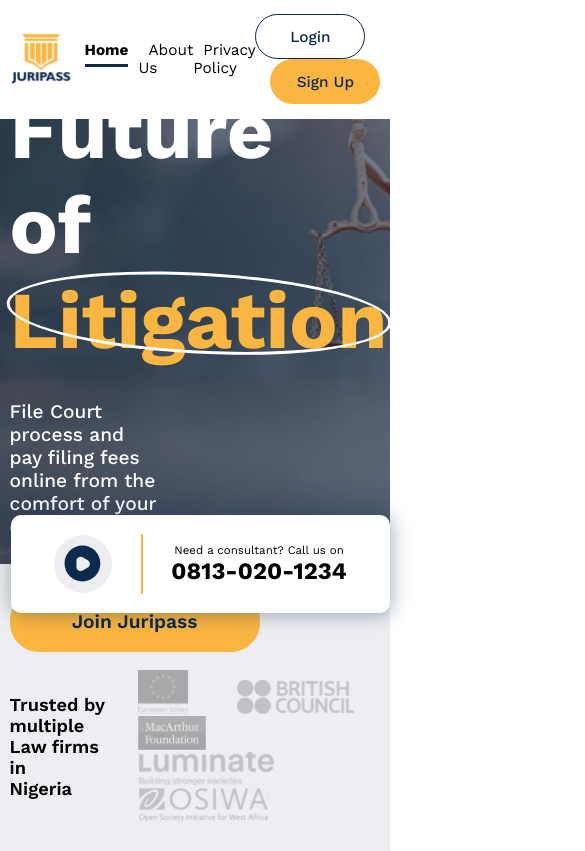
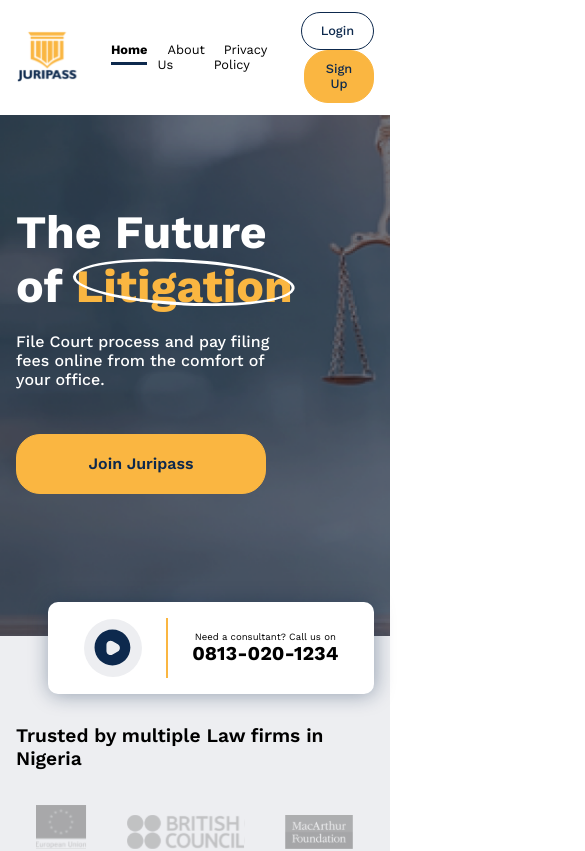
Before and after one commit to mknuel/Juripass-personal, a React (Create React App) app: page / in a window 390 px wide. Shown: the top 851 px of the page, 585 px wide, since content can reach past the window. Built offline with nearby package versions, Linux system fonts and the light colour scheme.

Commit message:
homepage semi-responsiveness

```diff
--- a/src/components/footer/index.tsx
+++ b/src/components/footer/index.tsx
@@ -1,16 +1,23 @@
 import React from 'react'
 import { LOGO } from '../../assets/logos/logo'
+import { BtnPrimary } from '../button'
 
 function Footer() {
   return (
     <div>
       <div className='subscribe'>
-
+        <div>
+          <h1>Subscribe Newsletter</h1>
+          <div className='subscribe-form'>
+            <input type="text" placeholder='Enter your email' />
+            <BtnPrimary>Enter</BtnPrimary>
+          </div>
+        </div>
       </div>
       <footer className='footer con'>
         <div className='footer-con'>
           <div className='footer-left'>
-            <img src={LOGO.LogoLight} alt="logo" />
+            <img src={LOGO.LogoLight} alt='logo' />
             <p>
               We believe that justice delivery in Nigeria will be more effective and efficient if interfaced with technology.
             </p>
@@ -57,6 +64,14 @@
             </div>
           </div>
         </div>
+        <hr className='footer-break'/>
+        <div className='footer-rights'>
+          <span>&copy; 2022 / All Right Reserved</span>
+          <div>
+            <span>Terms</span>
+            <span>Privacy Policy</span>
+          </div>
+        </div>
       </footer>
     </div>
   )
--- a/src/components/header/index.scss
+++ b/src/components/header/index.scss
@@ -1,3 +1,4 @@
+
 .header {
    background-color: var(--color-background-light);
    width: 100%;
@@ -13,7 +14,7 @@
 
 
    &-logo{
-      width: 235px;
+      width: 30%;
    }
 
    &-nav {
@@ -28,9 +29,11 @@
    }
 
    &-btns {
+      width: 30%;
+      text-align: right;
       padding: 1.5em 0;
       & button{
-         width: 110px
+         width: fit-content
       }
       & button:nth-child(2) {
          margin-left: 15px;
--- /dev/null
+++ b/src/components/layout/index.scss
@@ -0,0 +1,6 @@
+#layout {
+  &-footer {
+    background: linear-gradient(180deg, var(--color-background-light) 10%, var(--color-secondary) 10%);
+    color: var(--color-text-light);
+  }
+}
--- a/src/components/layout/index.tsx
+++ b/src/components/layout/index.tsx
@@ -2,6 +2,7 @@
 import { Outlet } from 'react-router-dom'
 import Footer from '../footer'
 import Header from '../header'
+import './index.scss'
 
 function Layout() {
   return (
--- a/src/styles/_mixins.scss
+++ b/src/styles/_mixins.scss
@@ -11,7 +11,7 @@
 		} //600px
 	}
 	@if $breakpoint==tab-port {
-		@media (max-width: 56.25em) {
+		@media (max-width: 60.25em) {
 			@content;
 		} //900px
 	}
--- a/src/styles/index.css
+++ b/src/styles/index.css
@@ -1,26 +1,191 @@
-#layout-body {
-  min-height: 90vh;
+@import url("https://fonts.googleapis.com/css2?family=Work+Sans:wght@200;300;400;500;600;700&display=swap");
+.subscribe {
+  width: 60%;
+  height: 300px;
+  margin: auto;
 }
-#layout-footer {
-  background-color: var(--color-secondary);
-  color: var(--color-text-light);
+
+.footer-con {
+  display: flex;
+  justify-content: space-between;
+  font-size: 16px;
+}
+.footer-con .footer-left {
+  width: 600px;
+}
+.footer-con .footer-left p {
+  width: 300px;
+  line-height: 1.6;
+}
+.footer-con .footer-right {
+  width: 100%;
+  display: flex;
+  flex-wrap: wrap;
+  justify-content: space-between;
+}
+.footer-col-heading {
+  display: flex;
+  align-items: center;
+}
+.footer-col-heading h4 {
+  width: auto;
+  margin-right: 15px;
+}
+.footer-col-heading hr {
+  border: 1px solid var(--color-primary);
+  width: 100px;
+}
+.footer-col ul li {
+  margin: 1em 0;
+}
+
+.heading-sec {
+  font-size: 1.8rem;
+}
+.heading-ter {
+  font-size: 1.6rem;
+}
+
+.dark {
+  color: var(--color-black) !important;
 }
 
 #dashboard {
+  min-height: 100vh;
+  height: auto;
   display: flex;
   align-items: flex-start;
 }
 #dashboard-sidebar {
-  width: 32rem;
-  height: calc(100vh - 6em);
-  padding: 3em;
+  width: max(32rem, 320px);
+  height: 100vh;
+  padding: 1.5rem 3rem;
+  position: sticky;
+  top: 0;
+  left: 0;
   background-color: var(--color-background-light);
 }
 #dashboard-main {
   width: 100%;
-  height: calc(100vh - 6em);
-  padding: 3em;
+  min-height: 100vh;
+  height: auto;
+  padding: 3rem 1.5rem;
   background-color: var(--color-background-dark);
+}
+
+/* .head__user{
+   animation: OpenPopup .3s ease-in-out 1 ;
+}
+
+@keyframes OpenPopup {
+
+    from{
+        width: 3rem;
+        height: 3rem;
+
+    }
+    to{
+        width: 22.6rem;
+        height: 39.3rem;
+    }
+
+}
+ */
+.icon__item {
+  display: flex;
+  justify-content: space-between;
+  padding: 1rem 5rem;
+  font-size: 1.6rem;
+  width: 60%;
+  margin: 1rem auto;
+  color: var(--color-secondary);
+}
+.icon__item svg {
+  fill: currentColor;
+  width: 3rem;
+  height: 3rem;
+}
+
+.icon__item__header {
+  position: sticky;
+  top: 0;
+  color: white;
+  text-transform: capitalize;
+  left: 0;
+  padding: 2rem;
+  background-color: var(--color-secondary);
+}
+
+/* Remove default margin and padding from all elements */
+* {
+  margin: 0;
+  padding: 0;
+}
+
+/* Remove default border from input elements */
+input {
+  border: none;
+  font-family: "Work Sans", sans-serif;
+}
+
+/* Remove default underline from anchor elements */
+a {
+  font-family: "Work Sans", sans-serif;
+  text-decoration: none;
+}
+
+/* Remove default list styles from ul and li elements */
+ul, li {
+  list-style-type: none;
+  font-family: "Work Sans", sans-serif;
+}
+
+/* Remove default outline from button elements */
+button {
+  outline: none;
+  font-family: "Work Sans", sans-serif;
+}
+
+input[type=search]::-webkit-search-cancel-button,
+input[type=search]::-webkit-search-decoration {
+  display: none; /* hide the cancel button and the decoration */
+}
+
+input[type=search] {
+  -webkit-appearance: none; /* remove the default appearance on webkit browsers */
+  appearance: none; /* remove the default appearance on other browsers */
+}
+
+html, body {
+  font-family: "Work Sans", sans-serif;
+  margin: 0;
+  -webkit-font-smoothing: antialiased;
+  -moz-osx-font-smoothing: grayscale;
+}
+
+select {
+  appearance: none;
+  background-color: transparent;
+  border: none;
+  padding: 0 1em 0 0;
+  margin: 0;
+  width: 100%;
+  font-family: inherit;
+  font-size: inherit;
+  cursor: inherit;
+  line-height: inherit;
+}
+
+select::-ms-expand {
+  display: none;
+}
+
+select::after {
+  content: "";
+  width: 0.8em;
+  height: 0.5em;
+  background-color: var(--select-arrow);
+  clip-path: polygon(100% 0%, 0 0%, 50% 100%);
 }
 
 :root {
@@ -29,9 +194,18 @@
   --color-background-light: #FFFFFF;
   --color-background-dark: #EDEEF1;
   --color-text-light: #FFFFFF;
-  --color-text-dark: #231F20;
+  --color-text-dark: #231f2058;
   --color-text-alt: #cbccce;
   --color-text-primary: #9b9b9b;
+  --color-text-mid: #898a8c;
+  --color-green: #5DB975;
+  --color-red: #FA7066;
+  --color-black: #000;
+  --color-gray-100: #BABBBE;
+  --color-gray-200: #636466;
+  --color-gray-300: #36373A;
+  --border-radius-container: .25rem;
+  --border-radius-input: 3rem;
 }
 
 [data-theme=dark] {
@@ -43,4 +217,58 @@
   --color-text-dark: #231F20;
   --color-text-alt: #cbccce;
   --color-text-primary: #9b9b9b;
+  --color-green: #5DB975;
+  --color-red: #FA7066;
+  --color-black: #000;
 }
+
+.con {
+  max-width: 1300px;
+  padding: 0 1em;
+  margin: auto;
+}
+
+img {
+  pointer-events: none;
+}
+
+*,
+*::after,
+*::before {
+  margin: 0;
+  padding: 0;
+  color: inherit;
+  box-sizing: border-box;
+  backface-visibility: hidden;
+}
+
+html {
+  font-size: 62.5%;
+  height: 100%;
+}
+@media (min-width: 112.5em) {
+  html {
+    font-size: 100%;
+  }
+}
+@media (max-width: 75em) {
+  html {
+    font-size: 66.25%;
+  }
+}
+@media (max-width: 56.25em) {
+  html {
+    font-size: 50%;
+  }
+}
+@media (max-width: 37.5em) {
+  html {
+    font-size: 50%;
+  }
+}
+
+input,
+select {
+  outline: none;
+  border: 1px solid currentColor;
+}
--- a/src/styles/index.scss
+++ b/src/styles/index.scss
@@ -46,8 +46,8 @@
 
 
 .con {
-  max-width: 1300px;
-  padding: 0 1em;
+  max-width: 1340px;
+  padding: 0 2em;
   margin: auto;
 }
 
@@ -78,11 +78,11 @@
   }
 
   @include respond(tab-port) {
-    font-size: 60%; //1rem = 9px
+    font-size: 50%; //1rem = 9px
   }
 
   @include respond(phone) {
-    font-size: 60%;
+    font-size: 50%;
   }
 
   height: 100%;
--- a/src/views/landing/index.scss
+++ b/src/views/landing/index.scss
@@ -1,3 +1,5 @@
+@import '../../styles/mixins';
+
 .landing {
    background-color: var(--color-background-dark);
 
@@ -23,7 +25,7 @@
 
       & .con {
          position: relative;
-         height: 58vh;
+         height: 68vh;
          display: flex;
          justify-content: flex-start;
          align-items: center;
@@ -79,7 +81,7 @@
             z-index: 1;
             background-color: var(--color-background-light);
             bottom: -10%;
-            right: 0%;
+            right: 2%;
             display: flex;
             align-items: center;
             padding: 2em 4.5em;
@@ -100,6 +102,34 @@
             & p {
                font-size: 1.2rem;
                font-weight: 400;
+            }
+         }
+
+         @include respond(tab-land) {
+            &-text {
+               width: 60%;
+
+               & h1 {
+                  font-size: 6.4rem;
+               }
+            }
+
+            &-contact {
+               right: 4%;
+            }
+         }
+
+         @include respond(phone) {
+            &-text {
+               width: 80%;
+
+               & h1 {
+                  font-size: 5.8rem;
+               }
+
+               &-contact {
+                  right: 4%;
+               }
             }
          }
       }
@@ -132,6 +162,22 @@
             // width: 100px;
             // height: 100px;
          }
+
+         @include respond(tab-land) {
+            flex-wrap: wrap;
+
+            & h4 {
+               font-size: 2.4rem;
+               margin-bottom: 1em;
+            }
+
+            & img {
+               margin: 2em 2.5em;
+            }
+
+         }
+
+         @include respond(phone) {}
       }
    }
 
@@ -148,12 +194,12 @@
             margin-bottom: 4em;
 
             &_item {
-               width: 304px;
+               width: 310px;
                height: 350px;
                background-color: var(--color-background-light);
                padding: 4em;
                border-radius: 15px;
-               margin: 0.8em;
+               margin: 0.7em;
 
                & div {
                   width: 100px;
@@ -192,6 +238,10 @@
          align-items: center;
          justify-content: center;
          min-height: 650px;
+
+         @include respond(phone) {
+            flex-wrap: wrap;
+         }
       }
 
       & .about {
@@ -218,9 +268,32 @@
             position: relative;
             width: 50%;
 
-            & img {}
+            & img {
+               width: 90%;
+            }
          }
+
+         @include respond(tab-land) {}
+
+         @include respond(phone) {
+            &-text {
+               width: 89%;
+               margin-top: 3em;
+            }
+
+            &-img {
+               position: relative;
+               width: 90%;
+               margin: 6em 0 6em 0;
+
+               & img {
+                  width: 90%;
+               }
+            }
+         }
+
       }
+
    }
 
    #comments {
```
Also changed, not shown: src/components/footer/index.scss (+85 -10 lines), 1 other file (tests, documents, lock files or other folders).
